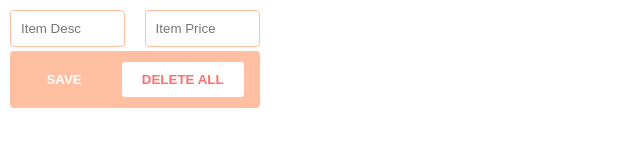
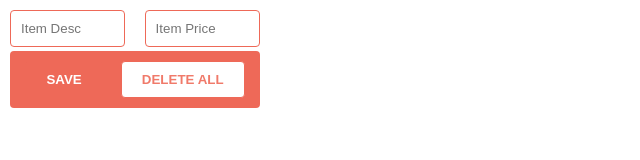
Before and after one commit to Crushest/Tracker-Chrome-Extension, a website built with Vite: page index.html in a window 1280 px wide. Shown: the whole page, without its empty margins (0-640 px from the left). Built offline with nearby package versions, Linux system fonts and the light colour scheme.

Commit message:
Update index.css
Color update

```diff
--- a/index.css
+++ b/index.css
@@ -17,13 +17,13 @@ input {
     width: 50%;
     padding: 10px;
     box-sizing: border-box;
-    border: 1px solid #FFBFA0;
+    border: 1px solid #EE6958;
     margin-bottom: 4px;
     border-radius: 4px;
 }
 
 #even{
-    background-color: #FFBFA0;
+    background-color: #EE6958;
     padding: 10px 1vw;
     border-radius: 4px;
     display: flex;
@@ -32,10 +32,10 @@ input {
     justify-content: space-around;
 }
 button {
-    background: #FFBFA0;
+    background: #EE6958;
     color: white;
     padding: 10px 20px;
-    border: 1px solid #FFBFA0;
+    border: 1px solid #EE6958;
     border-radius: 4px;
     font-weight: bold;
     cursor: pointer;
@@ -43,7 +43,7 @@ button {
 
 #delete-btn {
     background: white;
-    color: #ff6f6a;
+    color: #F07A6A;
 }
 #cancel img{
     width: 5vw;
@@ -66,5 +66,5 @@ li {
 }
 
 a {
-    color: #FFBFA0;
+    color: #F28B7D;
 }
```
